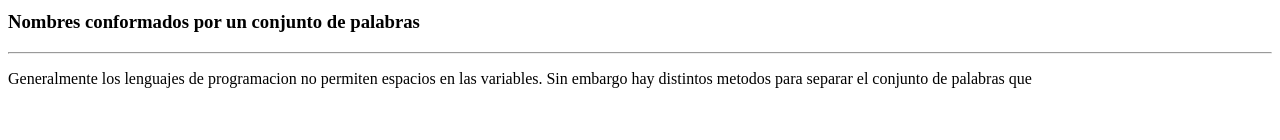
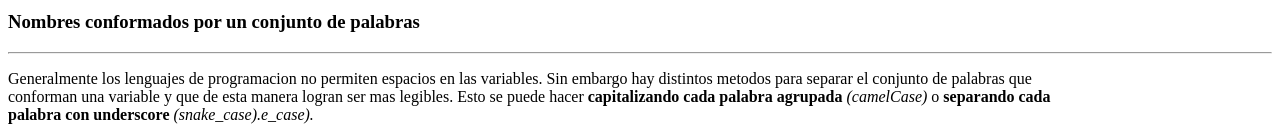
Before and after one commit to JoseDFS/Ejercicio-practico, a plain HTML site: page index.html in a window 1280 px wide. Shown: the part 1228-1368 px from the top of the page. Before the commit the page ends 1332 px from the top, so only its background shows below. Drawn offline with Linux system fonts and the light colour scheme.

Commit message:
hasta ahi

```diff
--- a/index.html
+++ b/index.html
@@ -32,5 +32,7 @@ codigo.</b></p>
 <img src="https://nexxtor.github.io/programacionWeb/laboratorios/01-html_basico/ejercicio/img/2.png">
 <h3>Nombres conformados por un conjunto de palabras</h3>
 <hr>
-<p>Generalmente los lenguajes de programacion no permiten espacios en las variables. Sin embargo hay distintos metodos para separar el conjunto de palabras que <br></p>
+<p>Generalmente los lenguajes de programacion no permiten espacios en las variables. Sin embargo hay distintos metodos para separar el conjunto de palabras que <br>
+conforman una variable y que de esta manera logran ser mas legibles. Esto se puede hacer <b>capitalizando cada palabra agrupada</b> <i>(camelCase)</i> o <b>separando cada<br>
+palabra con underscore</b> <i>(snake_case).e_case).</i></p>
 </body>
```
